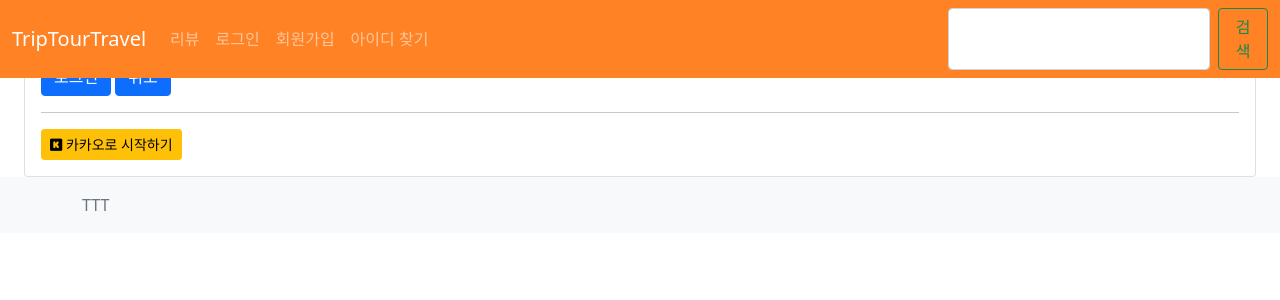
After one commit to yhw0536/project_ttt, a Django app: template accounts/templates/accounts/signin.html in a window 1280 px wide. The commit adds this page. Shown: the top 300 px of the page. Run offline with Django 3.2, Linux system fonts and the light colour scheme; the template is opened without the code that fills it, so the values that code supplies are empty; some libraries are stand-ins or nearby versions.

Commit message:
로그인 및 회원가입

```diff
--- /dev/null
+++ b/accounts/templates/accounts/signin.html
@@ -0,0 +1,21 @@
+{% extends "layout.html" %}
+{% load django_bootstrap5 %}
+
+{% block content %}
+<section class="section-signin t-flex-1 t-flex t-items-center t-justify-center">
+    <div class="card t-w-full t-max-w-screen-md mx-4">
+        <div class="card-header">로그인</div>
+        <div class="card-body">
+            <form method="POST" action="">
+                {% csrf_token %}
+                {% bootstrap_form form %}
+                {% bootstrap_button button_type="submit" content="로그인" %}
+                {% bootstrap_button button_type="reset" content="취소" %}
+            </form>
+            <hr>
+            <a class="btn btn-sm btn-warning" href=""><i class="fab fa-kickstarter"></i> 카카오로 시작하기</a>
+        </div>
+    </div>
+</section>
+
+{% endblock %}
--- a/base/templates/layout.html
+++ b/base/templates/layout.html
@@ -54,10 +54,10 @@
                     </li>
                     {% else %}
                     <li class="nav-item">
-                        <a class="nav-link" href="#"> 로그인</a>
+                        <a class="nav-link" href="{% url 'accounts:signin' %}"> 로그인</a>
                     </li>
                     <li class="nav-item">
-                        <a class="nav-link" href="#"> 회원가입</a>
+                        <a class="nav-link" href="{% url 'accounts:signup' %}"> 회원가입</a>
                     </li>
                     <li class="nav-item">
                         <a class="nav-link" href="#"> 아이디 찾기</a>
--- a/base/urls.py
+++ b/base/urls.py
@@ -23,6 +23,7 @@ from base import views
 urlpatterns = [
     path('admin/', admin.site.urls),
     path('', views.index, name='main'),
+    path('accounts/', include('accounts.urls')),
 ]
 
 if settings.DEBUG:
```
Also changed, not shown: accounts/templates/accounts/signup.html (added, +18 -0 lines).
